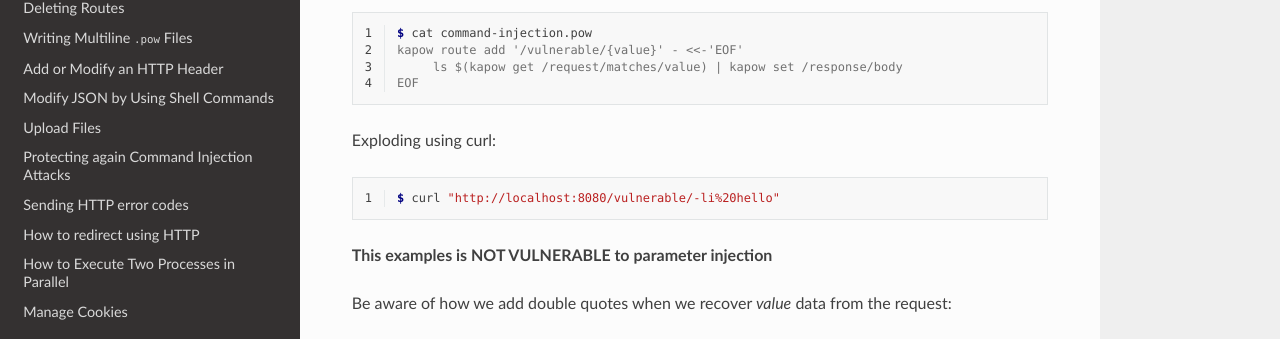
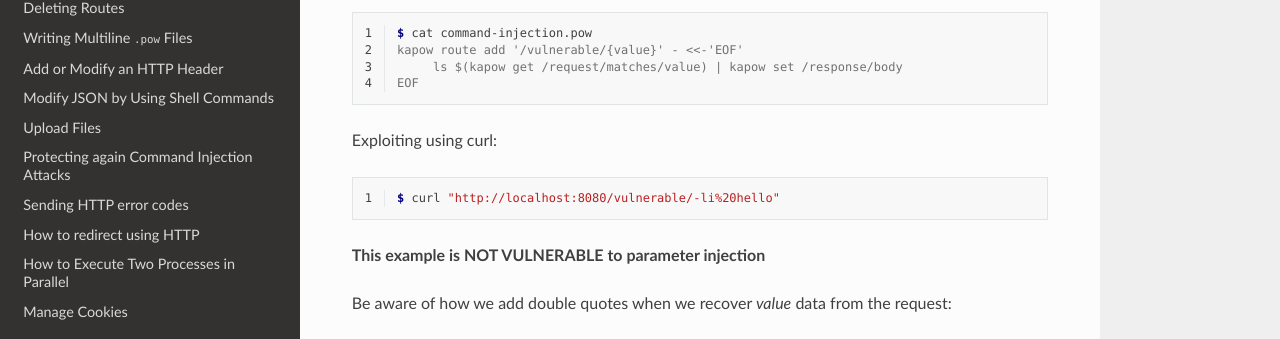
Before and after one commit to BBVA/kapow, a Sphinx documentation site: the page built from docs/source/examples/index.rst, in a window 1280 px wide and 900 px high, scrolled down 6281 px. Shown: the part 127-466 px from the top of the window. Built offline with Sphinx 7.4.7 and the Read the Docs theme 2.0.0, drawn with Linux system fonts in a browser that asks for light colours.

Commit message:
Update index.rst

```diff
--- a/docs/source/examples/index.rst
+++ b/docs/source/examples/index.rst
@@ -381,14 +381,14 @@ In this example, an attacker can inject arbitrary parameters to ``ls``.
         ls $(kapow get /request/matches/value) | kapow set /response/body
    EOF
 
-Exploding using curl:
+Exploiting using curl:
 
 .. code-block:: console
    :linenos:
 
    $ curl "http://localhost:8080/vulnerable/-li%20hello"
 
-**This examples is NOT VULNERABLE to parameter injection**
+**This example is NOT VULNERABLE to parameter injection**
 
 Be aware of how we add double quotes when we recover *value* data from the
 request:
```
